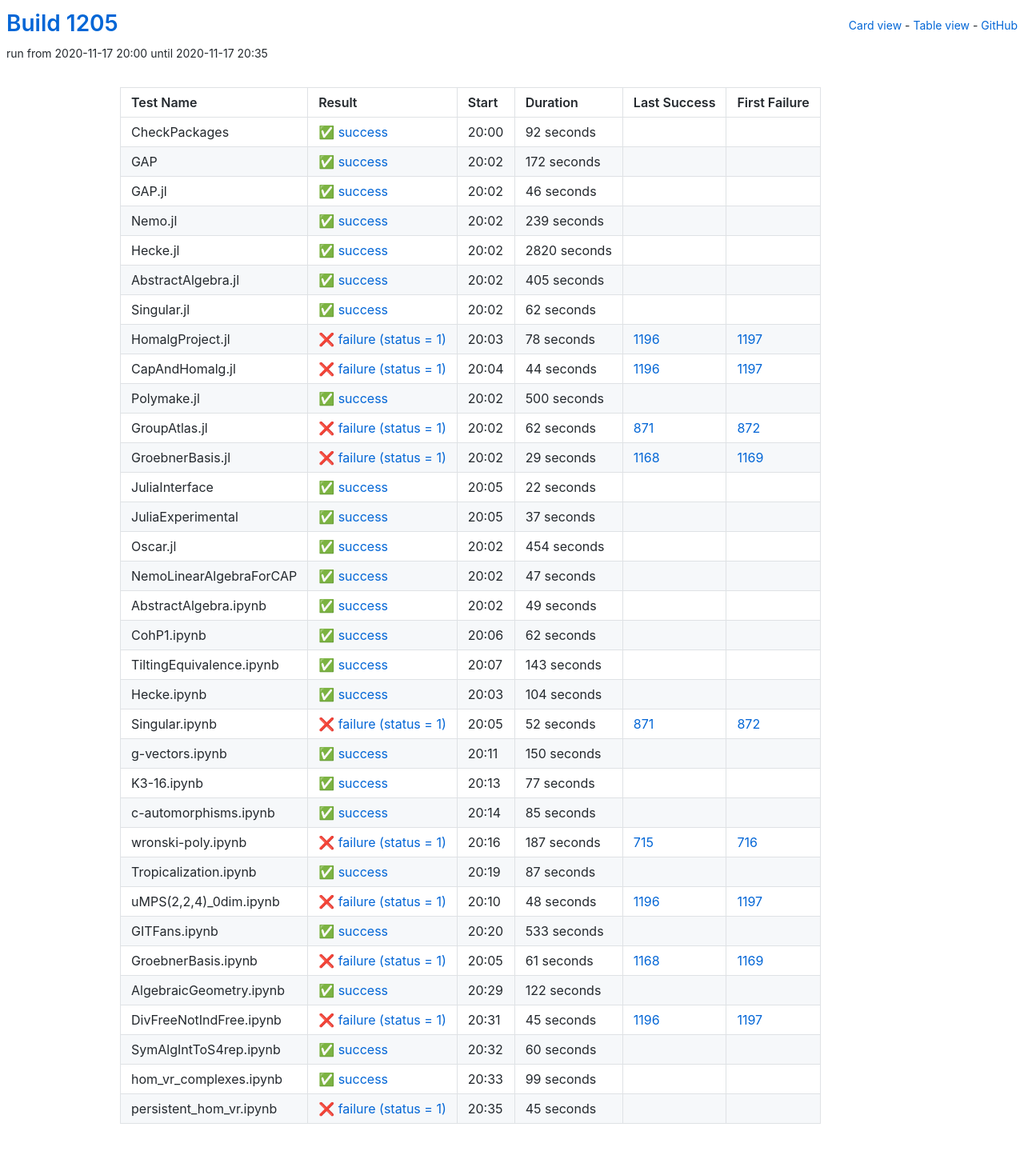
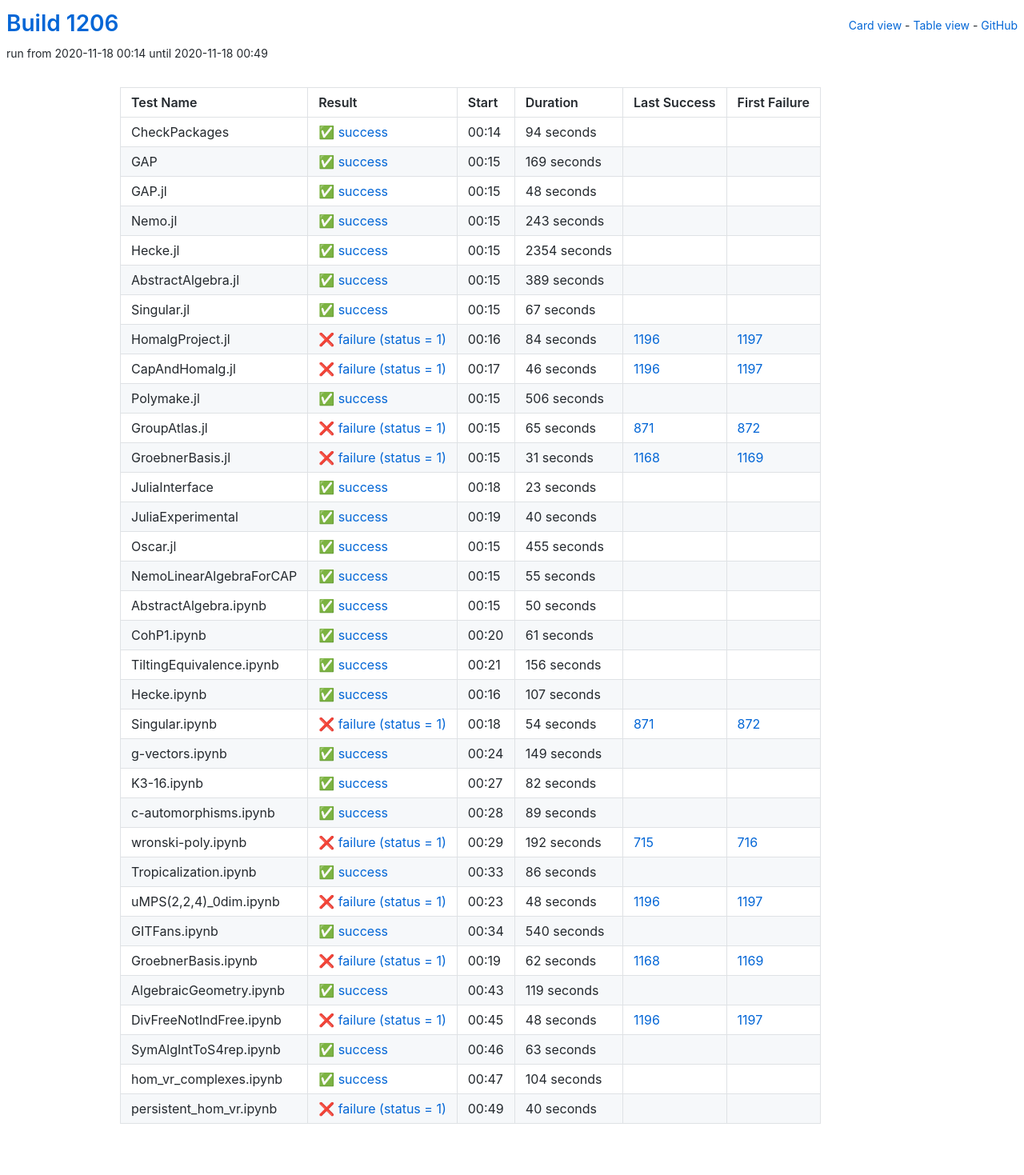
Before and after one commit to oscar-system/oscar-ci-status-stable, a Jekyll site: the page built from table.html, in a window 1280 px wide. Shown: the whole page at 80% size. Built offline with Jekyll 4.4.1, drawn with Linux system fonts in a browser that asks for light colours.

Commit message:
Build #1206

```diff
--- a/_data/ci.yml
+++ b/_data/ci.yml
@@ -1,6 +1,6 @@
 ---
-build: 1205
-build_url: https://oscarci.mathematik.uni-kl.de/job/oscar-stable/1205/
+build: 1206
+build_url: https://oscarci.mathematik.uni-kl.de/job/oscar-stable/1206/
 job: oscar-stable
 organization: oscar-system
 repo: oscar-ci-status-stable
@@ -8,320 +8,320 @@ repourl: https://github.com/oscar-system/oscar-ci-status-stable
 tests:
 - name: CheckPackages
   id: checkpackages
-  log: https://oscarci.mathematik.uni-kl.de/job/oscar-stable/1205/artifact/logs/build-1205/CheckPackages.log
-  start: 2020-11-17 20:00
+  log: https://oscarci.mathematik.uni-kl.de/job/oscar-stable/1206/artifact/logs/build-1206/CheckPackages.log
+  start: 2020-11-18 00:14
   success: true
   exitcode: 0
   status: success
-  duration: 92
+  duration: 94
   last_success: false
   last_success_url:
   first_failure: false
   first_failure_url:
 - name: GAP
   id: gap
-  log: https://oscarci.mathematik.uni-kl.de/job/oscar-stable/1205/artifact/logs/build-1205/GAP.log
-  start: 2020-11-17 20:02
+  log: https://oscarci.mathematik.uni-kl.de/job/oscar-stable/1206/artifact/logs/build-1206/GAP.log
+  start: 2020-11-18 00:15
   success: true
   exitcode: 0
   status: success
-  duration: 172
+  duration: 169
   last_success: false
   last_success_url:
   first_failure: false
   first_failure_url:
 - name: GAP.jl
   id: gap-jl
-  log: https://oscarci.mathematik.uni-kl.de/job/oscar-stable/1205/artifact/logs/build-1205/GAP.jl.log
-  start: 2020-11-17 20:02
+  log: https://oscarci.mathematik.uni-kl.de/job/oscar-stable/1206/artifact/logs/build-1206/GAP.jl.log
+  start: 2020-11-18 00:15
   success: true
   exitcode: 0
   status: success
-  duration: 46
+  duration: 48
   last_success: false
   last_success_url:
   first_failure: false
   first_failure_url:
 - name: Nemo.jl
   id: nemo-jl
-  log: https://oscarci.mathematik.uni-kl.de/job/oscar-stable/1205/artifact/logs/build-1205/Nemo.jl.log
-  start: 2020-11-17 20:02
+  log: https://oscarci.mathematik.uni-kl.de/job/oscar-stable/1206/artifact/logs/build-1206/Nemo.jl.log
+  start: 2020-11-18 00:15
   success: true
   exitcode: 0
   status: success
-  duration: 239
+  duration: 243
   last_success: false
   last_success_url:
   first_failure: false
   first_failure_url:
 - name: Hecke.jl
   id: hecke-jl
-  log: https://oscarci.mathematik.uni-kl.de/job/oscar-stable/1205/artifact/logs/build-1205/Hecke.jl.log
-  start: 2020-11-17 20:02
+  log: https://oscarci.mathematik.uni-kl.de/job/oscar-stable/1206/artifact/logs/build-1206/Hecke.jl.log
+  start: 2020-11-18 00:15
   success: true
   exitcode: 0
   status: success
-  duration: 2820
+  duration: 2354
   last_success: false
   last_success_url:
   first_failure: false
   first_failure_url:
 - name: AbstractAlgebra.jl
   id: abstractalgebra-jl
-  log: https://oscarci.mathematik.uni-kl.de/job/oscar-stable/1205/artifact/logs/build-1205/AbstractAlgebra.jl.log
-  start: 2020-11-17 20:02
+  log: https://oscarci.mathematik.uni-kl.de/job/oscar-stable/1206/artifact/logs/build-1206/AbstractAlgebra.jl.log
+  start: 2020-11-18 00:15
   success: true
   exitcode: 0
   status: success
-  duration: 405
+  duration: 389
   last_success: false
   last_success_url:
   first_failure: false
   first_failure_url:
 - name: Singular.jl
   id: singular-jl
-  log: https://oscarci.mathematik.uni-kl.de/job/oscar-stable/1205/artifact/logs/build-1205/Singular.jl.log
-  start: 2020-11-17 20:02
+  log: https://oscarci.mathematik.uni-kl.de/job/oscar-stable/1206/artifact/logs/build-1206/Singular.jl.log
+  start: 2020-11-18 00:15
   success: true
   exitcode: 0
   status: success
-  duration: 62
+  duration: 67
   last_success: false
   last_success_url:
   first_failure: false
   first_failure_url:
 - name: HomalgProject.jl
   id: homalgproject-jl
-  log: https://oscarci.mathematik.uni-kl.de/job/oscar-stable/1205/artifact/logs/build-1205/HomalgProject.jl.log
-  start: 2020-11-17 20:03
+  log: https://oscarci.mathematik.uni-kl.de/job/oscar-stable/1206/artifact/logs/build-1206/HomalgProject.jl.log
+  start: 2020-11-18 00:16
   success: false
   exitcode: 1
   status: failure
-  duration: 78
+  duration: 84
   last_success: 1196
   last_success_url: https://oscarci.mathematik.uni-kl.de/job/oscar-stable/1196/
   first_failure: 1197
   first_failure_url: https://oscarci.mathematik.uni-kl.de/job/oscar-stable/1197/
 - name: CapAndHomalg.jl
   id: capandhomalg-jl
-  log: https://oscarci.mathematik.uni-kl.de/job/oscar-stable/1205/artifact/logs/build-1205/CapAndHomalg.jl.log
-  start: 2020-11-17 20:04
+  log: https://oscarci.mathematik.uni-kl.de/job/oscar-stable/1206/artifact/logs/build-1206/CapAndHomalg.jl.log
+  start: 2020-11-18 00:17
   success: false
   exitcode: 1
   status: failure
-  duration: 44
+  duration: 46
   last_success: 1196
   last_success_url: https://oscarci.mathematik.uni-kl.de/job/oscar-stable/1196/
   first_failure: 1197
   first_failure_url: https://oscarci.mathematik.uni-kl.de/job/oscar-stable/1197/
 - name: Polymake.jl
   id: polymake-jl
-  log: https://oscarci.mathematik.uni-kl.de/job/oscar-stable/1205/artifact/logs/build-1205/Polymake.jl.log
-  start: 2020-11-17 20:02
+  log: https://oscarci.mathematik.uni-kl.de/job/oscar-stable/1206/artifact/logs/build-1206/Polymake.jl.log
+  start: 2020-11-18 00:15
   success: true
   exitcode: 0
   status: success
-  duration: 500
+  duration: 506
   last_success: false
   last_success_url:
   first_failure: false
   first_failure_url:
 - name: GroupAtlas.jl
   id: groupatlas-jl
-  log: https://oscarci.mathematik.uni-kl.de/job/oscar-stable/1205/artifact/logs/build-1205/GroupAtlas.jl.log
-  start: 2020-11-17 20:02
+  log: https://oscarci.mathematik.uni-kl.de/job/oscar-stable/1206/artifact/logs/build-1206/GroupAtlas.jl.log
+  start: 2020-11-18 00:15
   success: false
   exitcode: 1
   status: failure
-  duration: 62
+  duration: 65
   last_success: 871
   last_success_url: https://oscarci.mathematik.uni-kl.de/job/oscar-stable/871/
   first_failure: 872
   first_failure_url: https://oscarci.mathematik.uni-kl.de/job/oscar-stable/872/
 - name: GroebnerBasis.jl
   id: groebnerbasis-jl
-  log: https://oscarci.mathematik.uni-kl.de/job/oscar-stable/1205/artifact/logs/build-1205/GroebnerBasis.jl.log
-  start: 2020-11-17 20:02
+  log: https://oscarci.mathematik.uni-kl.de/job/oscar-stable/1206/artifact/logs/build-1206/GroebnerBasis.jl.log
+  start: 2020-11-18 00:15
   success: false
   exitcode: 1
   status: failure
-  duration: 29
+  duration: 31
   last_success: 1168
   last_success_url: https://oscarci.mathematik.uni-kl.de/job/oscar-stable/1168/
   first_failure: 1169
   first_failure_url: https://oscarci.mathematik.uni-kl.de/job/oscar-stable/1169/
 - name: JuliaInterface
   id: juliainterface
-  log: https://oscarci.mathematik.uni-kl.de/job/oscar-stable/1205/artifact/logs/build-1205/JuliaInterface.log
-  start: 2020-11-17 20:05
+  log: https://oscarci.mathematik.uni-kl.de/job/oscar-stable/1206/artifact/logs/build-1206/JuliaInterface.log
+  start: 2020-11-18 00:18
   success: true
   exitcode: 0
   status: success
-  duration: 22
+  duration: 23
   last_success: false
   last_success_url:
   first_failure: false
   first_failure_url:
 - name: JuliaExperimental
   id: juliaexperimental
-  log: https://oscarci.mathematik.uni-kl.de/job/oscar-stable/1205/artifact/logs/build-1205/JuliaExperimental.log
-  start: 2020-11-17 20:05
+  log: https://oscarci.mathematik.uni-kl.de/job/oscar-stable/1206/artifact/logs/build-1206/JuliaExperimental.log
+  start: 2020-11-18 00:19
   success: true
   exitcode: 0
   status: success
-  duration: 37
+  duration: 40
   last_success: false
   last_success_url:
   first_failure: false
   first_failure_url:
 - name: Oscar.jl
   id: oscar-jl
-  log: https://oscarci.mathematik.uni-kl.de/job/oscar-stable/1205/artifact/logs/build-1205/Oscar.jl.log
-  start: 2020-11-17 20:02
+  log: https://oscarci.mathematik.uni-kl.de/job/oscar-stable/1206/artifact/logs/build-1206/Oscar.jl.log
+  start: 2020-11-18 00:15
   success: true
   exitcode: 0
   status: success
-  duration: 454
+  duration: 455
   last_success: false
   last_success_url:
   first_failure: false
   first_failure_url:
 - name: NemoLinearAlgebraForCAP
   id: nemolinearalgebraforcap
-  log: https://oscarci.mathematik.uni-kl.de/job/oscar-stable/1205/artifact/logs/build-1205/NemoLinearAlgebraForCAP.log
-  start: 2020-11-17 20:02
+  log: https://oscarci.mathematik.uni-kl.de/job/oscar-stable/1206/artifact/logs/build-1206/NemoLinearAlgebraForCAP.log
+  start: 2020-11-18 00:15
   success: true
   exitcode: 0
   status: success
-  duration: 47
+  duration: 55
   last_success: false
   last_success_url:
   first_failure: false
   first_failure_url:
 - name: AbstractAlgebra.ipynb
   id: abstractalgebra-ipynb
-  log: https://oscarci.mathematik.uni-kl.de/job/oscar-stable/1205/artifact/logs/build-1205/AbstractAlgebra.ipynb.log
-  start: 2020-11-17 20:02
+  log: https://oscarci.mathematik.uni-kl.de/job/oscar-stable/1206/artifact/logs/build-1206/AbstractAlgebra.ipynb.log
+  start: 2020-11-18 00:15
   success: true
   exitcode: 0
   status: success
-  duration: 49
+  duration: 50
   last_success: false
   last_success_url:
   first_failure: false
   first_failure_url:
 - name: CohP1.ipynb
   id: cohp1-ipynb
-  log: https://oscarci.mathematik.uni-kl.de/job/oscar-stable/1205/artifact/logs/build-1205/CohP1.ipynb.log
-  start: 2020-11-17 20:06
+  log: https://oscarci.mathematik.uni-kl.de/job/oscar-stable/1206/artifact/logs/build-1206/CohP1.ipynb.log
+  start: 2020-11-18 00:20
   success: true
   exitcode: 0
   status: success
-  duration: 62
+  duration: 61
   last_success: false
   last_success_url:
   first_failure: false
   first_failure_url:
 - name: TiltingEquivalence.ipynb
   id: tiltingequivalence-ipynb
-  log: https://oscarci.mathematik.uni-kl.de/job/oscar-stable/1205/artifact/logs/build-1205/TiltingEquivalence.ipynb.log
-  start: 2020-11-17 20:07
+  log: https://oscarci.mathematik.uni-kl.de/job/oscar-stable/1206/artifact/logs/build-1206/TiltingEquivalence.ipynb.log
+  start: 2020-11-18 00:21
   success: true
   exitcode: 0
   status: success
-  duration: 143
+  duration: 156
   last_success: false
   last_success_url:
   first_failure: false
   first_failure_url:
 - name: Hecke.ipynb
   id: hecke-ipynb
-  log: https://oscarci.mathematik.uni-kl.de/job/oscar-stable/1205/artifact/logs/build-1205/Hecke.ipynb.log
-  start: 2020-11-17 20:03
+  log: https://oscarci.mathematik.uni-kl.de/job/oscar-stable/1206/artifact/logs/build-1206/Hecke.ipynb.log
+  start: 2020-11-18 00:16
   success: true
   exitcode: 0
   status: success
-  duration: 104
+  duration: 107
   last_success: false
   last_success_url:
   first_failure: false
   first_failure_url:
 - name: Singular.ipynb
   id: singular-ipynb
-  log: https://oscarci.mathematik.uni-kl.de/job/oscar-stable/1205/artifact/logs/build-1205/Singular.ipynb.log
-  start: 2020-11-17 20:05
+  log: https://oscarci.mathematik.uni-kl.de/job/oscar-stable/1206/artifact/logs/build-1206/Singular.ipynb.log
+  start: 2020-11-18 00:18
   success: false
   exitcode: 1
   status: failure
-  duration: 52
+  duration: 54
   last_success: 871
   last_success_url: https://oscarci.mathematik.uni-kl.de/job/oscar-stable/871/
   first_failure: 872
   first_failure_url: https://oscarci.mathematik.uni-kl.de/job/oscar-stable/872/
 - name: g-vectors.ipynb
   id: g-vectors-ipynb
-  log: https://oscarci.mathematik.uni-kl.de/job/oscar-stable/1205/artifact/logs/build-1205/g-vectors.ipynb.log
-  start: 2020-11-17 20:11
+  log: https://oscarci.mathematik.uni-kl.de/job/oscar-stable/1206/artifact/logs/build-1206/g-vectors.ipynb.log
+  start: 2020-11-18 00:24
   success: true
   exitcode: 0
   status: success
-  duration: 150
+  duration: 149
   last_success: false
   last_success_url:
   first_failure: false
   first_failure_url:
 - name: K3-16.ipynb
   id: k3-16-ipynb
-  log: https://oscarci.mathematik.uni-kl.de/job/oscar-stable/1205/artifact/logs/build-1205/K3-16.ipynb.log
-  start: 2020-11-17 20:13
+  log: https://oscarci.mathematik.uni-kl.de/job/oscar-stable/1206/artifact/logs/build-1206/K3-16.ipynb.log
+  start: 2020-11-18 00:27
   success: true
   exitcode: 0
   status: success
-  duration: 77
+  duration: 82
   last_success: false
   last_success_url:
   first_failure: false
   first_failure_url:
 - name: c-automorphisms.ipynb
   id: c-automorphisms-ipynb
-  log: https://oscarci.mathematik.uni-kl.de/job/oscar-stable/1205/artifact/logs/build-1205/c-automorphisms.ipynb.log
-  start: 2020-11-17 20:14
+  log: https://oscarci.mathematik.uni-kl.de/job/oscar-stable/1206/artifact/logs/build-1206/c-automorphisms.ipynb.log
+  start: 2020-11-18 00:28
   success: true
   exitcode: 0
   status: success
-  duration: 85
+  duration: 89
   last_success: false
   last_success_url:
   first_failure: false
   first_failure_url:
 - name: wronski-poly.ipynb
   id: wronski-poly-ipynb
-  log: https://oscarci.mathematik.uni-kl.de/job/oscar-stable/1205/artifact/logs/build-1205/wronski-poly.ipynb.log
-  start: 2020-11-17 20:16
+  log: https://oscarci.mathematik.uni-kl.de/job/oscar-stable/1206/artifact/logs/build-1206/wronski-poly.ipynb.log
+  start: 2020-11-18 00:29
   success: false
   exitcode: 1
   status: failure
-  duration: 187
+  duration: 192
   last_success: 715
   last_success_url: https://oscarci.mathematik.uni-kl.de/job/oscar-stable/715/
   first_failure: 716
   first_failure_url: https://oscarci.mathematik.uni-kl.de/job/oscar-stable/716/
 - name: Tropicalization.ipynb
   id: tropicalization-ipynb
-  log: https://oscarci.mathematik.uni-kl.de/job/oscar-stable/1205/artifact/logs/build-1205/Tropicalization.ipynb.log
-  start: 2020-11-17 20:19
+  log: https://oscarci.mathematik.uni-kl.de/job/oscar-stable/1206/artifact/logs/build-1206/Tropicalization.ipynb.log
+  start: 2020-11-18 00:33
   success: true
   exitcode: 0
   status: success
-  duration: 87
+  duration: 86
   last_success: false
   last_success_url:
   first_failure: false
   first_failure_url:
 - name: uMPS(2,2,4)_0dim.ipynb
   id: umps-2-2-4-0dim-ipynb
-  log: https://oscarci.mathematik.uni-kl.de/job/oscar-stable/1205/artifact/logs/build-1205/uMPS-2-2-4-_0dim.ipynb.log
-  start: 2020-11-17 20:10
+  log: https://oscarci.mathematik.uni-kl.de/job/oscar-stable/1206/artifact/logs/build-1206/uMPS-2-2-4-_0dim.ipynb.log
+  start: 2020-11-18 00:23
   success: false
   exitcode: 1
   status: failure
@@ -332,84 +332,84 @@ tests:
   first_failure_url: https://oscarci.mathematik.uni-kl.de/job/oscar-stable/1197/
 - name: GITFans.ipynb
   id: gitfans-ipynb
-  log: https://oscarci.mathematik.uni-kl.de/job/oscar-stable/1205/artifact/logs/build-1205/GITFans.ipynb.log
-  start: 2020-11-17 20:20
+  log: https://oscarci.mathematik.uni-kl.de/job/oscar-stable/1206/artifact/logs/build-1206/GITFans.ipynb.log
+  start: 2020-11-18 00:34
   success: true
   exitcode: 0
   status: success
-  duration: 533
+  duration: 540
   last_success: false
   last_success_url:
   first_failure: false
   first_failure_url:
 - name: GroebnerBasis.ipynb
   id: groebnerbasis-ipynb
-  log: https://oscarci.mathematik.uni-kl.de/job/oscar-stable/1205/artifact/logs/build-1205/GroebnerBasis.ipynb.log
-  start: 2020-11-17 20:05
+  log: https://oscarci.mathematik.uni-kl.de/job/oscar-stable/1206/artifact/logs/build-1206/GroebnerBasis.ipynb.log
+  start: 2020-11-18 00:19
   success: false
   exitcode: 1
   status: failure
-  duration: 61
+  duration: 62
   last_success: 1168
   last_success_url: https://oscarci.mathematik.uni-kl.de/job/oscar-stable/1168/
   first_failure: 1169
   first_failure_url: https://oscarci.mathematik.uni-kl.de/job/oscar-stable/1169/
 - name: AlgebraicGeometry.ipynb
   id: algebraicgeometry-ipynb
-  log: https://oscarci.mathematik.uni-kl.de/job/oscar-stable/1205/artifact/logs/build-1205/AlgebraicGeometry.ipynb.log
-  start: 2020-11-17 20:29
+  log: https://oscarci.mathematik.uni-kl.de/job/oscar-stable/1206/artifact/logs/build-1206/AlgebraicGeometry.ipynb.log
+  start: 2020-11-18 00:43
   success: true
   exitcode: 0
   status: success
-  duration: 122
+  duration: 119
   last_success: false
   last_success_url:
   first_failure: false
   first_failure_url:
 - name: DivFreeNotIndFree.ipynb
   id: divfreenotindfree-ipynb
-  log: https://oscarci.mathematik.uni-kl.de/job/oscar-stable/1205/artifact/logs/build-1205/DivFreeNotIndFree.ipynb.log
-  start: 2020-11-17 20:31
+  log: https://oscarci.mathematik.uni-kl.de/job/oscar-stable/1206/artifact/logs/build-1206/DivFreeNotIndFree.ipynb.log
+  start: 2020-11-18 00:45
   success: false
   exitcode: 1
   status: failure
-  duration: 45
+  duration: 48
   last_success: 1196
   last_success_url: https://oscarci.mathematik.uni-kl.de/job/oscar-stable/1196/
   first_failure: 1197
   first_failure_url: https://oscarci.mathematik.uni-kl.de/job/oscar-stable/1197/
 - name: SymAlgIntToS4rep.ipynb
   id: symalginttos4rep-ipynb
-  log: https://oscarci.mathematik.uni-kl.de/job/oscar-stable/1205/artifact/logs/build-1205/SymAlgIntToS4rep.ipynb.log
-  start: 2020-11-17 20:32
+  log: https://oscarci.mathematik.uni-kl.de/job/oscar-stable/1206/artifact/logs/build-1206/SymAlgIntToS4rep.ipynb.log
+  start: 2020-11-18 00:46
   success: true
   exitcode: 0
   status: success
-  duration: 60
+  duration: 63
   last_success: false
   last_success_url:
   first_failure: false
   first_failure_url:
 - name: hom_vr_complexes.ipynb
   id: hom-vr-complexes-ipynb
-  log: https://oscarci.mathematik.uni-kl.de/job/oscar-stable/1205/artifact/logs/build-1205/hom_vr_complexes.ipynb.log
-  start: 2020-11-17 20:33
+  log: https://oscarci.mathematik.uni-kl.de/job/oscar-stable/1206/artifact/logs/build-1206/hom_vr_complexes.ipynb.log
+  start: 2020-11-18 00:47
   success: true
   exitcode: 0
   status: success
-  duration: 99
+  duration: 104
   last_success: false
   last_success_url:
   first_failure: false
   first_failure_url:
 - name: persistent_hom_vr.ipynb
   id: persistent-hom-vr-ipynb
-  log: https://oscarci.mathematik.uni-kl.de/job/oscar-stable/1205/artifact/logs/build-1205/persistent_hom_vr.ipynb.log
-  start: 2020-11-17 20:35
+  log: https://oscarci.mathematik.uni-kl.de/job/oscar-stable/1206/artifact/logs/build-1206/persistent_hom_vr.ipynb.log
+  start: 2020-11-18 00:49
   success: false
   exitcode: 1
   status: failure
-  duration: 45
+  duration: 40
   last_success: false
   last_success_url:
   first_failure: false
```
Also changed, not shown: README.md.
